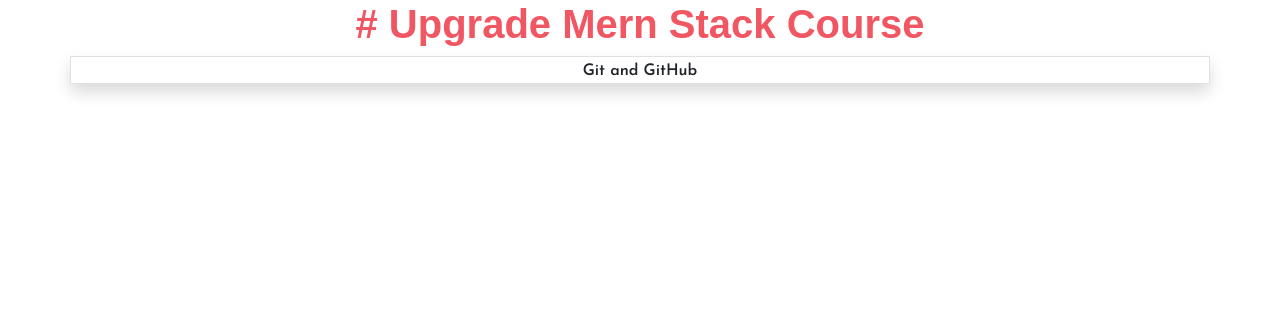
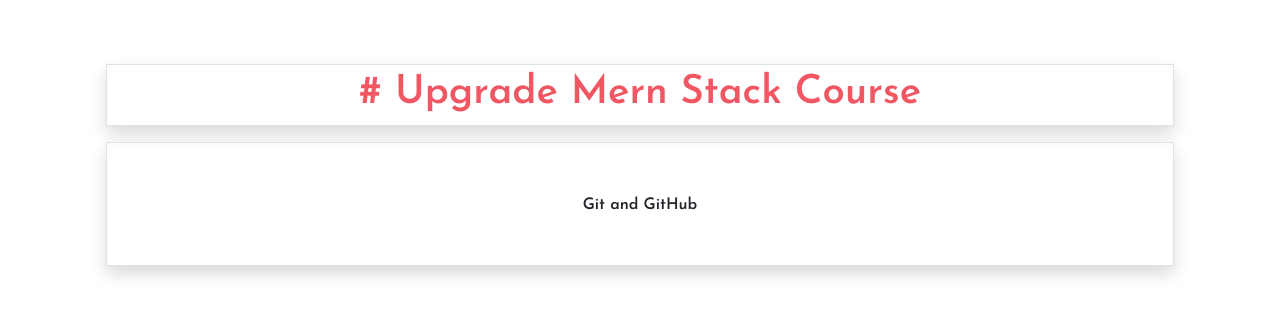
Before and after one commit to izancode/upgrad-course, a plain HTML site: page index.html in a window 1280 px wide. Drawn offline with nearby package versions, Linux system fonts and the light colour scheme; a web font is replaced by a local one.

Commit message:
testing 4

```diff
--- a/index.html
+++ b/index.html
@@ -26,11 +26,17 @@
 </head>
 
 <body>
-    <h1 class="text-center"># Upgrade Mern Stack Course</h1>
 
-    <div class="container text-center">
+
+    <div class="container text-center p-4 p-sm-5">
         <div class="row">
-          <div class="col-12 border Small shadow">
+            <div class="col-12 border Small shadow my-3">
+                <h1 class="text-center">
+                    <a class="navbar-brand" href="https://www.upgrad.com/bootcamps/fullstack-development/?gad_source=1&gclid=CjwKCAiAibeuBhAAEiwAiXBoJE-LjmXM7EfjyAdCEbK51_xmBg8CD3KhzINbuKk4FoRKAVfHl2BA4RoCsjAQAvD_BwE"># Upgrade Mern Stack Course</a>
+                </h1>
+
+              </div>
+          <div class="col-12 border Small shadow p-5">
             <a class="navbar-brand" href="git-github/index.html">Git and GitHub</a>
           </div>
         </div>
```
